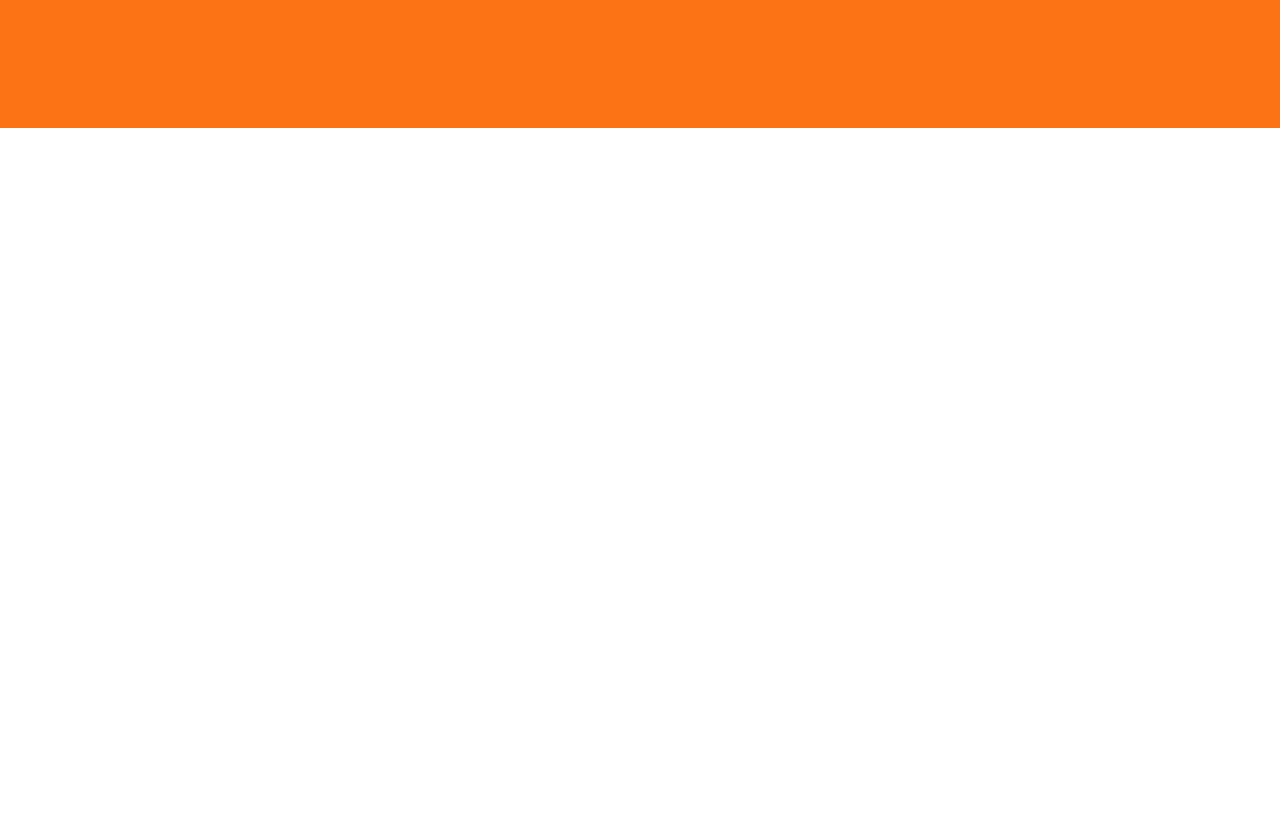
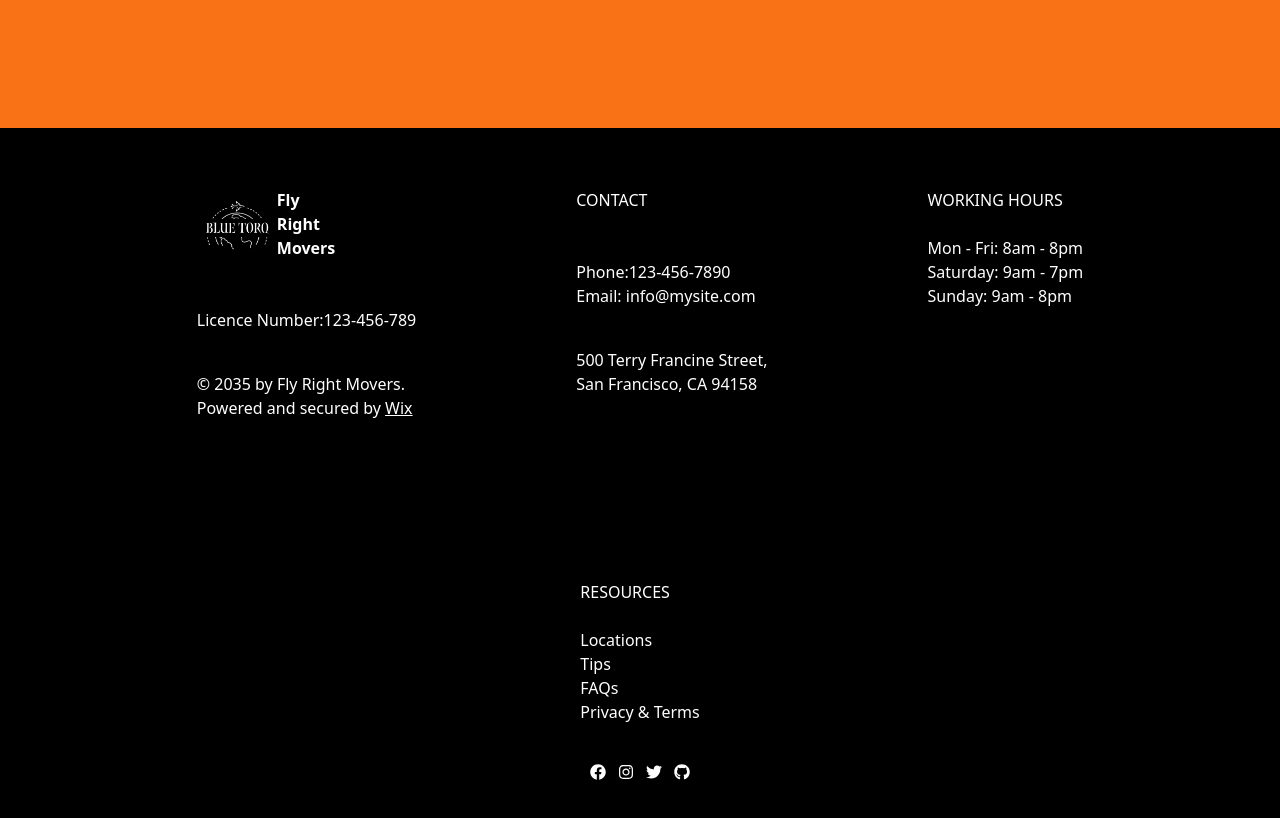
Before and after one commit to durgavarapraveen/freelance, a React (Vite) app: page /tips in a window 1280 px wide. Shown: the part 2260-3078 px from the top of the page. Before the commit the page ends 2388 px from the top, so only its background shows below. Built offline with nearby package versions, Linux system fonts and the light colour scheme.

Commit message:
completed website

```diff
--- a/src/App.jsx
+++ b/src/App.jsx
@@ -4,16 +4,18 @@ import Home from "./Pages/Home";
 import Services from "./Components/Services";
 import Tips from "./Components/Tips";
 import Header from "./Components/Header";
+import Footer from "./Components/Footer";
 
 function App() {
   return (
     <Router>
       <Header />
       <Routes>
+        <Route path="/" element={<Home />} />
         <Route path="/services" element={<Services />} />
         <Route path="/tips" element={<Tips />} />
-        <Route path="/" element={<Home />} />
       </Routes>
+      <Footer />
     </Router>
   );
 }
--- a/src/Pages/Home.jsx
+++ b/src/Pages/Home.jsx
@@ -4,7 +4,6 @@ import Section2 from "./Section2";
 import OurHappyCustomers from "./OurHappyCustomers";
 import Services from "./Section3";
 import Forms from "../Components/form";
-import Footer from "../Components/Footer";
 
 function Home() {
   return (
@@ -14,7 +13,6 @@ function Home() {
       <Services />
       <OurHappyCustomers />
       <Forms />
-      <Footer />
     </div>
   );
 }
```
